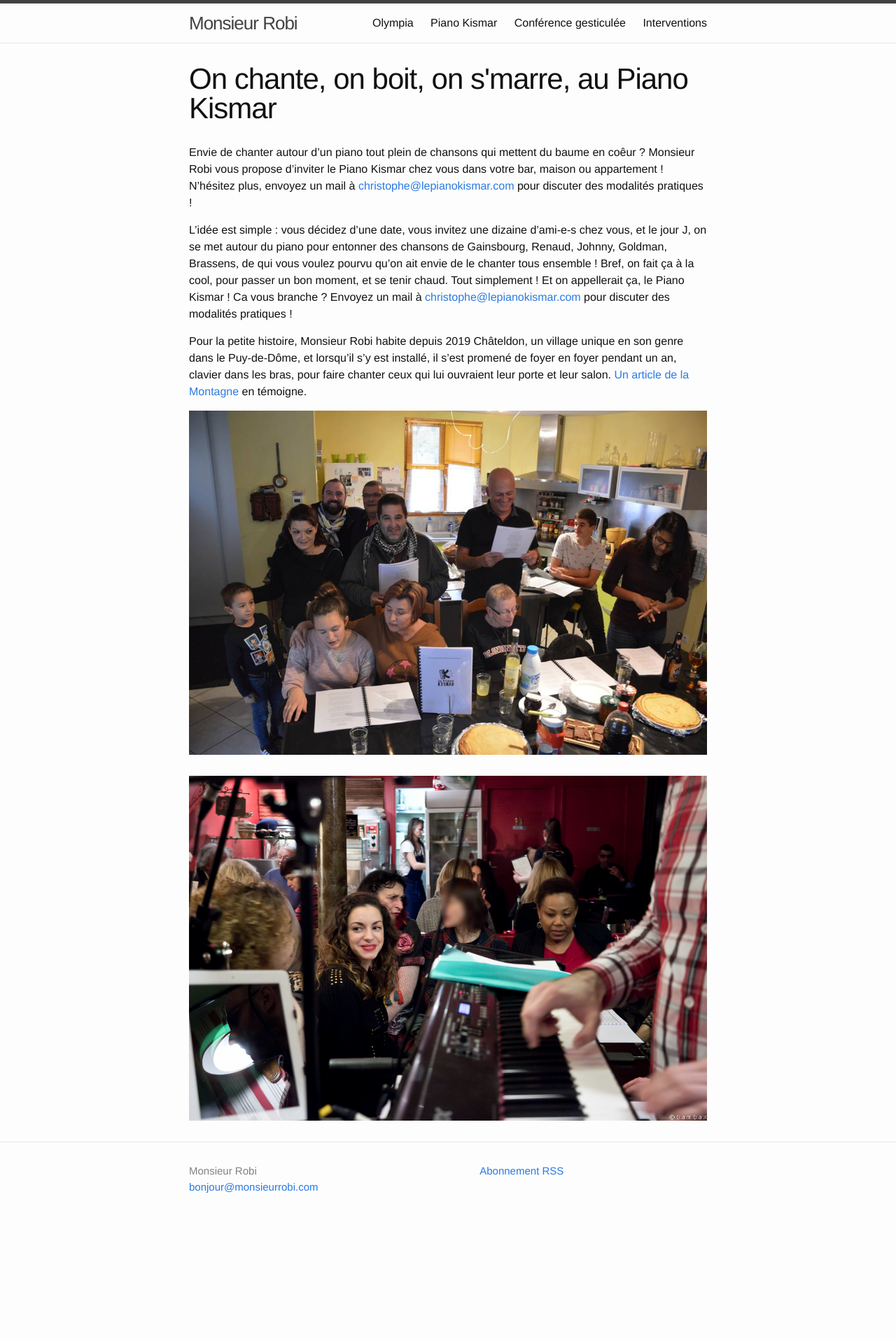
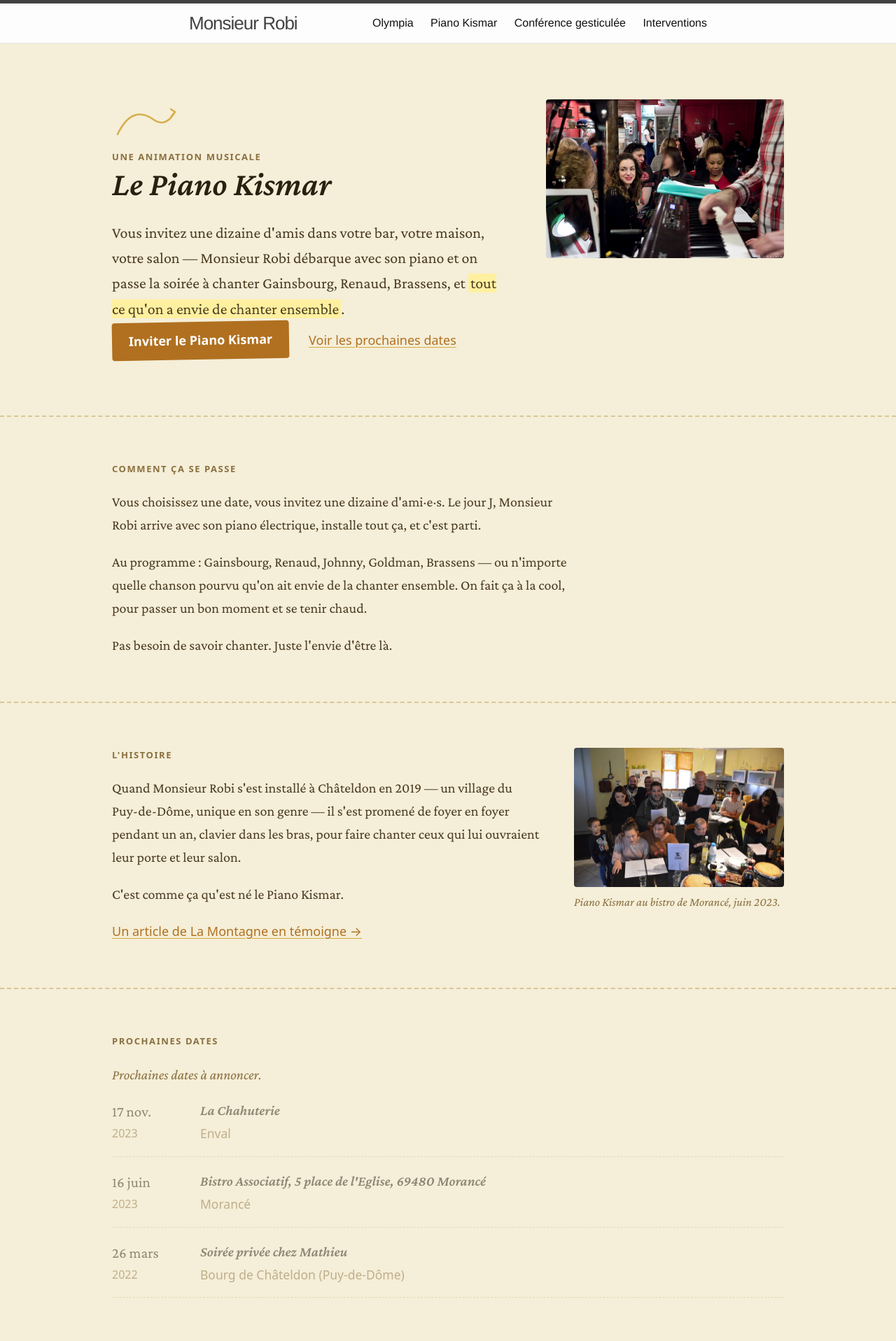
Before and after one commit to MonsieurRobi/monsieurrobi.github.io, a Jekyll site: the page built from 2-piano-kismar.md, in a window 1280 px wide. Shown: the top 1917 px of the page at 70% size. Built offline with Jekyll 4.4.1, drawn with Linux system fonts in a browser that asks for light colours; before the commit the page ends 1768 px from its top, so only the background shows below that; some of the changed text lies outside the part shown.

Commit message:
add CSS for kismar layout and wire up 2-piano-kismar.md
Ocre/gold token palette, same em/rem/px convention as conf-bipolaire.
History section uses two-column layout with photo on the right.

Co-Authored-By: Claude Sonnet 4.6 <noreply@anthropic.com>

```diff
--- a/2-piano-kismar.md
+++ b/2-piano-kismar.md
@@ -1,15 +1,6 @@
 ---
-layout: page
-title: Piano Kismar
+layout: kismar
+title: "Le Piano Kismar"
 propale: piano-kismar
-subtitle: On chante, on boit, on s'marre, au Piano Kismar
 permalink: /piano-kismar/
-show_in_menu: true
 ---
-Envie de chanter autour d'un piano tout plein de chansons qui mettent du baume en coêur ? Monsieur Robi vous propose d'inviter le Piano Kismar chez vous dans votre bar, maison ou appartement ! N'hésitez plus, envoyez un mail à [christophe@lepianokismar.com](mailto:christophe@lepianokismar.com) pour discuter des modalités pratiques !
-
-L'idée est simple : vous décidez d'une date, vous invitez une dizaine d'ami-e-s chez vous, et le jour J, on se met autour du piano pour entonner des chansons de Gainsbourg, Renaud, Johnny, Goldman, Brassens, de qui vous voulez pourvu qu'on ait envie de le chanter tous ensemble ! Bref, on fait ça à la cool, pour passer un bon moment, et se tenir chaud. Tout simplement ! Et on appellerait ça, le Piano Kismar ! Ca vous branche ? Envoyez un mail à [christophe@lepianokismar.com](mailto:christophe@lepianokismar.com) pour discuter des modalités pratiques !
-
-Pour la petite histoire, Monsieur Robi habite depuis 2019 Châteldon, un village unique en son genre dans le Puy-de-Dôme, et lorsqu'il s'y est installé, il s'est promené de foyer en foyer pendant un an, clavier dans les bras, pour faire chanter ceux qui lui ouvraient leur porte et leur salon. [Un article de la Montagne](https://www.lamontagne.fr/chateldon-63290/loisirs/une-animation-en-chansons-et-au-piano-gratuitement-chez-soi-c-est-possible-a-chateldon-puy-de-dome-avec-le-piano-kismar_13686435/) en témoigne.
-
-[![Public Piano Kismar](/assets/public-kismar.jpg)](https://www.lamontagne.fr/chateldon-63290/loisirs/une-animation-en-chansons-et-au-piano-gratuitement-chez-soi-c-est-possible-a-chateldon-puy-de-dome-avec-le-piano-kismar_13686435/)
--- /dev/null
+++ b/_sass/_kismar.scss
@@ -0,0 +1,386 @@
+// === Piano Kismar ===
+// Scopé sous .kismar. Couleurs via CSS custom properties (tokens ocre/or).
+// Même convention em/rem/px que _conf-bipolaire.scss.
+
+.kismar {
+  background-color: var(--color-bg-primary);
+  color: var(--color-text-secondary);
+  font-family: var(--font-serif);
+  font-size: 20px;
+  line-height: 1.65;
+
+  p { margin-bottom: 0; }
+  p + p { margin-top: 1em; }
+
+  a:not(.kismar-btn) {
+    color: var(--color-accent-strong);
+    text-decoration: underline;
+    text-decoration-color: var(--color-accent-soft);
+    text-underline-offset: 3px;
+    &:visited { color: var(--color-accent-strong); }
+    &:hover { opacity: 0.8; text-decoration: none; }
+  }
+}
+
+.kismar-inner {
+  max-width: 960px;
+  margin: 0 auto;
+  padding: 0 32px;
+
+  @include media-query($on-palm) {
+    padding: 0 16px;
+  }
+}
+
+.kismar-text-block {
+  max-width: 660px;
+}
+
+.kismar-section {
+  padding: 64px 0;
+  position: relative;
+
+  @include media-query($on-palm) {
+    padding: 48px 0;
+  }
+
+  & + & {
+    border-top: 2px dashed var(--color-border-soft);
+  }
+}
+
+.kismar-label {
+  font-family: var(--font-sans);
+  font-size: 13px;
+  font-weight: 600;
+  letter-spacing: 0.12em;
+  text-transform: uppercase;
+  color: var(--color-text-muted);
+  margin-bottom: 20px;
+}
+
+
+// -----------------------------------------------
+// Hero
+// -----------------------------------------------
+.kismar-hero {
+  padding-top: 80px;
+  padding-bottom: 80px;
+  overflow: hidden;
+
+  @include media-query($on-palm) {
+    padding-top: 56px;
+    padding-bottom: 56px;
+  }
+}
+
+.kismar-hero__layout {
+  display: grid;
+  grid-template-columns: 1fr 340px;
+  gap: 56px;
+  align-items: start;
+
+  @include media-query($on-laptop) {
+    grid-template-columns: 1fr 280px;
+    gap: 40px;
+  }
+
+  @include media-query($on-palm) {
+    grid-template-columns: 1fr;
+    gap: 40px;
+  }
+}
+
+.kismar-hero__portrait {
+  img {
+    width: 100%;
+    display: block;
+    border-radius: 4px;
+  }
+
+  @include media-query($on-palm) {
+    max-width: 260px;
+    margin: 0 auto;
+  }
+}
+
+.kismar-hero__deco {
+  display: block;
+  margin-bottom: 12px;
+  pointer-events: none;
+  opacity: 0.9;
+}
+
+.kismar-title {
+  font-family: var(--font-serif);
+  font-size: clamp(1.9rem, 5vw, 3rem);
+  font-style: italic;
+  font-weight: 600;
+  color: var(--color-text-primary);
+  line-height: 1.15;
+  margin-bottom: 24px;
+}
+
+.kismar-title__highlight {
+  text-decoration: underline;
+  text-decoration-color: var(--color-accent-soft);
+  text-decoration-thickness: 3px;
+  text-underline-offset: 5px;
+}
+
+.kismar-pitch {
+  font-size: 1.1em;
+  color: var(--color-text-secondary);
+  max-width: 580px;
+  margin-bottom: 36px;
+}
+
+.kismar-mark {
+  background-color: var(--color-highlight);
+  color: inherit;
+  padding: 1px 3px;
+  border-radius: 2px;
+  font-style: inherit;
+}
+
+.kismar-hero__actions {
+  display: flex;
+  align-items: center;
+  gap: 28px;
+  flex-wrap: wrap;
+}
+
+
+// -----------------------------------------------
+// Boutons et liens
+// -----------------------------------------------
+.kismar-btn {
+  display: inline-block;
+  font-family: var(--font-sans);
+  font-size: 0.9em;
+  font-weight: 600;
+  padding: 12px 24px;
+  border-radius: 4px;
+  text-decoration: none;
+  transform: rotate(-1deg);
+  transition: transform 0.15s ease, opacity 0.15s ease;
+
+  &:hover {
+    transform: rotate(0deg);
+    opacity: 0.88;
+    text-decoration: none;
+  }
+}
+
+.kismar-btn--primary {
+  background-color: var(--color-accent-strong);
+  color: #fff;
+  &:visited { color: #fff; }
+}
+
+.kismar-link--arrow {
+  font-family: var(--font-sans);
+  font-size: 0.9em;
+  color: var(--color-text-secondary);
+  text-decoration: underline;
+  text-decoration-color: var(--color-accent-soft);
+  text-decoration-thickness: 2px;
+  text-underline-offset: 3px;
+
+  &:hover { color: var(--color-text-primary); text-decoration: none; }
+  &:visited { color: var(--color-text-secondary); }
+}
+
+.kismar-link--underline {
+  font-family: var(--font-sans);
+  font-size: 0.9em;
+  color: var(--color-accent-strong);
+  text-decoration: underline;
+  text-decoration-color: var(--color-accent-strong);
+  text-underline-offset: 3px;
+  &:visited { color: var(--color-accent-strong); }
+}
+
+
+// -----------------------------------------------
+// Histoire
+// -----------------------------------------------
+.kismar-history__layout {
+  display: grid;
+  grid-template-columns: 1fr 300px;
+  gap: 48px;
+  align-items: start;
+
+  @include media-query($on-laptop) {
+    grid-template-columns: 1fr 240px;
+    gap: 32px;
+  }
+
+  @include media-query($on-palm) {
+    grid-template-columns: 1fr;
+    gap: 32px;
+  }
+}
+
+.kismar-history__photo {
+  img {
+    width: 100%;
+    display: block;
+    border-radius: 4px;
+  }
+}
+
+.kismar-caption {
+  font-style: italic;
+  font-size: 0.85em;
+  color: var(--color-text-muted);
+  margin-top: 8px;
+}
+
+
+// -----------------------------------------------
+// Dates
+// -----------------------------------------------
+.kismar-dates__list {
+  list-style: none;
+  margin: 0;
+  padding: 0;
+}
+
+.kismar-dates__list--past {
+  opacity: 0.5;
+}
+
+.kismar-date-item {
+  display: grid;
+  grid-template-columns: 110px 1fr auto;
+  gap: 16px;
+  align-items: center;
+  padding: 18px 0;
+  border-bottom: 1px dashed var(--color-border-soft);
+
+  @include media-query($on-palm) {
+    grid-template-columns: 1fr;
+    gap: 4px;
+  }
+}
+
+.kismar-date-item__date {
+  display: flex;
+  flex-direction: column;
+}
+
+.kismar-date-item__day {
+  font-family: var(--font-serif);
+  font-weight: 600;
+  font-size: 1.05em;
+  color: var(--color-text-primary);
+}
+
+.kismar-date-item--past .kismar-date-item__day {
+  font-weight: 400;
+}
+
+.kismar-date-item__year {
+  font-family: var(--font-sans);
+  font-size: 0.8em;
+  color: var(--color-text-muted);
+}
+
+.kismar-date-item__venue {
+  display: flex;
+  flex-direction: column;
+  gap: 2px;
+
+  strong {
+    color: var(--color-text-primary);
+    font-style: italic;
+    font-weight: 600;
+  }
+
+  span {
+    font-family: var(--font-sans);
+    font-size: 0.875em;
+    color: var(--color-text-muted);
+  }
+}
+
+.kismar-dates__empty {
+  color: var(--color-text-muted);
+  font-style: italic;
+}
+
+
+// -----------------------------------------------
+// Contact / Inviter
+// -----------------------------------------------
+.kismar-heading {
+  font-family: var(--font-serif);
+  font-size: clamp(1.4rem, 3vw, 1.9rem);
+  font-style: italic;
+  font-weight: 600;
+  color: var(--color-text-primary);
+  line-height: 1.2;
+  margin-bottom: 24px;
+}
+
+.kismar-practical {
+  background-color: var(--color-bg-card);
+  border: 1px solid var(--color-border-soft);
+  border-radius: 6px;
+  padding: 24px 28px;
+  margin: 32px 0;
+
+  @include media-query($on-palm) {
+    padding: 18px 16px;
+  }
+}
+
+.kismar-practical__table {
+  width: 100%;
+  border-collapse: collapse;
+
+  tr + tr td,
+  tr + tr th {
+    padding-top: 12px;
+    border-top: 1px solid var(--color-border-soft);
+  }
+
+  th, td {
+    text-align: left;
+    padding: 10px 0;
+    vertical-align: top;
+  }
+
+  th {
+    font-family: var(--font-sans);
+    font-size: 0.8em;
+    font-weight: 600;
+    color: var(--color-text-muted);
+    width: 110px;
+    padding-right: 20px;
+    white-space: nowrap;
+  }
+
+  td {
+    color: var(--color-text-primary);
+    font-size: 0.95em;
+  }
+}
+
+.kismar-contact {
+  background-color: var(--color-bg-emphasis);
+  border-radius: 8px;
+  padding: 40px 36px;
+  margin-top: 48px;
+
+  @include media-query($on-palm) {
+    padding: 28px 20px;
+  }
+
+  p {
+    color: var(--color-border-soft);
+    margin-bottom: 28px;
+    font-size: 1em;
+  }
+}
--- a/css/main.scss
+++ b/css/main.scss
@@ -50,5 +50,6 @@ $on-laptop:        800px;
         "base",
         "layout",
         "syntax-highlighting",
-        "conf-bipolaire"
+        "conf-bipolaire",
+        "kismar"
 ;
```
